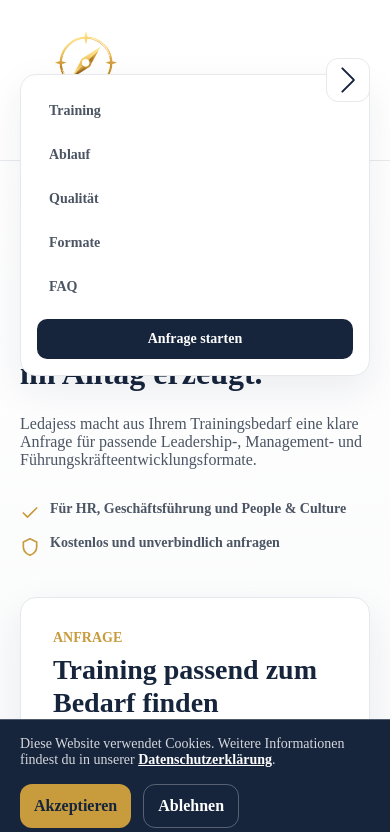
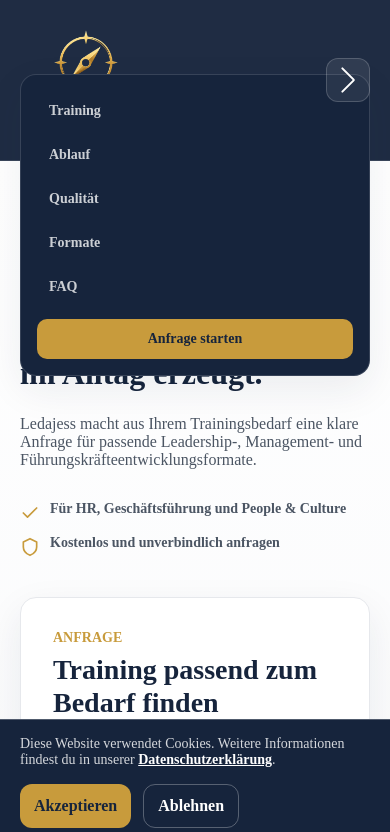
Before and after one commit to blackmarketing2026/ledajess.de, a plain HTML site: page index.html in a window 390 px wide. Both pictures are taken after a click on the button "Menü öffnen". Shown: the top 832 px of the page. Drawn offline with Linux system fonts and the light colour scheme.

Commit message:
Use dark background for logo sections

```diff
--- a/assets/css/style.css
+++ b/assets/css/style.css
@@ -113,8 +113,9 @@ svg {
   gap: 20px;
   min-height: 74px;
   padding: 14px 20px;
-  border-bottom: 1px solid rgba(230, 232, 236, 0.9);
-  background: rgba(255, 255, 255, 0.94);
+  border-bottom: 1px solid rgba(255, 255, 255, 0.12);
+  background: rgba(22, 36, 60, 0.96);
+  color: #fff;
   backdrop-filter: blur(16px);
 }
 
@@ -137,10 +138,10 @@ svg {
   width: 44px;
   height: 44px;
   place-items: center;
-  border: 1px solid var(--color-border);
+  border: 1px solid rgba(255, 255, 255, 0.18);
   border-radius: var(--radius-button);
-  background: #fff;
-  color: var(--color-primary);
+  background: rgba(255, 255, 255, 0.08);
+  color: #fff;
 }
 
 .menu-toggle span {
@@ -169,9 +170,9 @@ svg {
   inset: 74px 20px auto;
   display: grid;
   gap: 4px;
-  border: 1px solid var(--color-border);
+  border: 1px solid rgba(255, 255, 255, 0.14);
   border-radius: var(--radius-card);
-  background: #fff;
+  background: var(--color-primary);
   padding: 16px;
   box-shadow: var(--shadow-card);
   opacity: 0;
@@ -188,7 +189,7 @@ svg {
 
 .main-nav a,
 .site-footer a {
-  color: var(--color-text);
+  color: rgba(255, 255, 255, 0.78);
   font-size: 14px;
   font-weight: 700;
   text-decoration: none;
@@ -202,13 +203,13 @@ svg {
 
 .main-nav a:hover,
 .site-footer a:hover {
-  color: var(--color-primary);
+  color: #fff;
 }
 
 .main-nav .nav-cta {
   margin-top: 8px;
-  background: var(--color-primary);
-  color: #fff;
+  background: var(--color-accent);
+  color: var(--color-primary);
   text-align: center;
 }
 
@@ -685,8 +686,9 @@ details p {
 }
 
 .site-footer {
-  border-top: 1px solid var(--color-border);
-  background: #fff;
+  border-top: 1px solid rgba(255, 255, 255, 0.12);
+  background: var(--color-primary);
+  color: #fff;
   padding: 32px 0 88px;
 }
 
```
